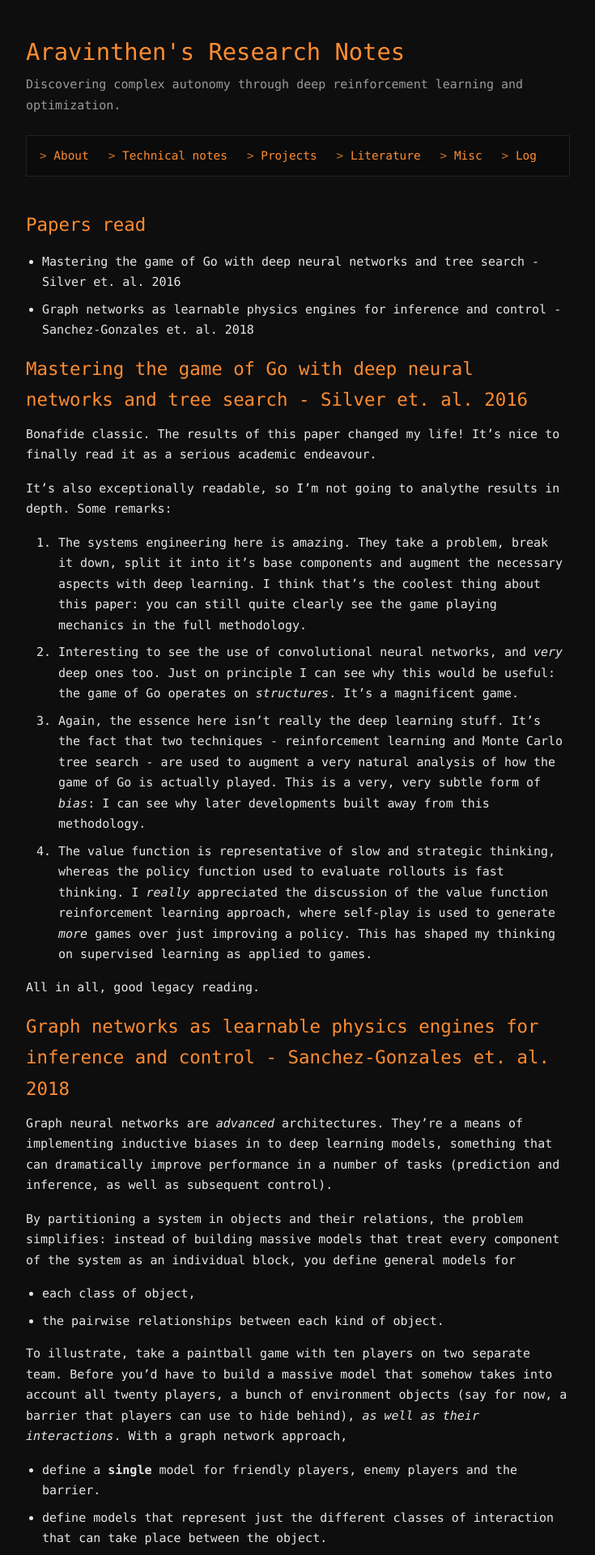
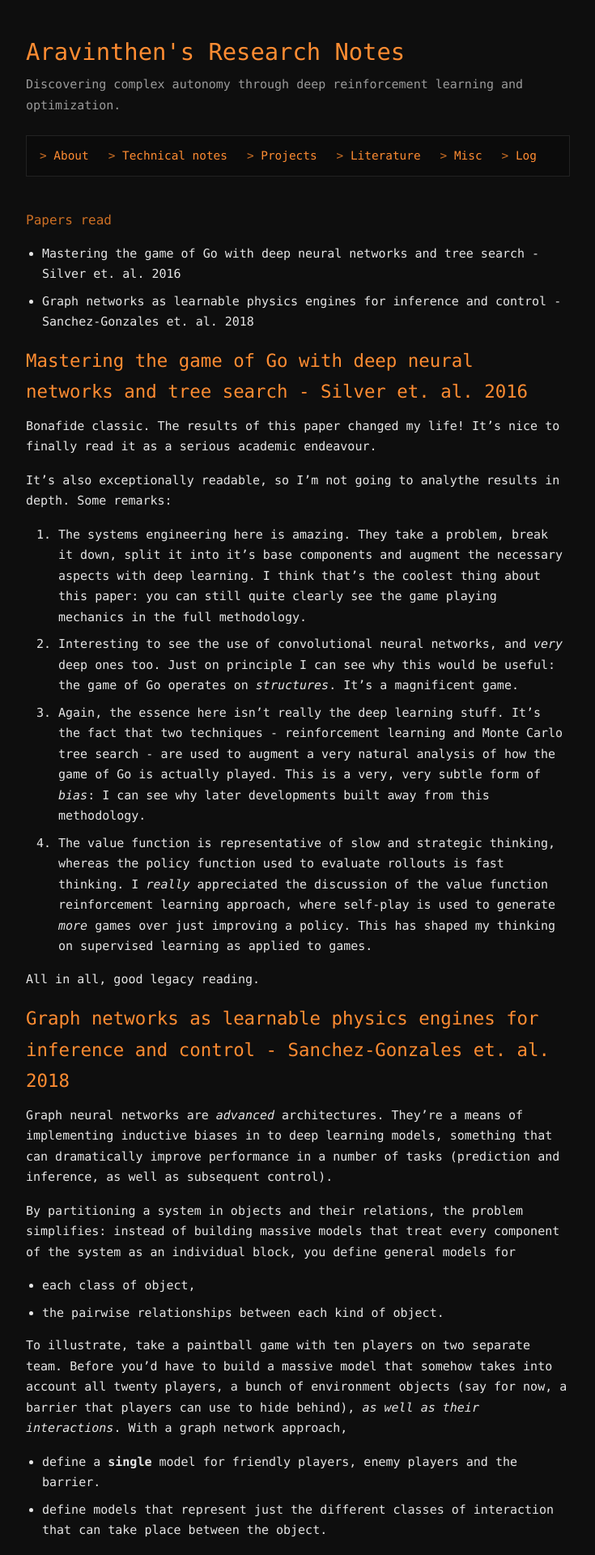
Before and after one commit to aravinthen/aravinthen.github.io, a Jekyll site: the page built from _posts/2026-01-10-literature_review.md, in a window 1280 px wide. Shown: the top 1920 px of the page at 81% size, without its empty margins (272-1007 px from the left). Built offline with Jekyll 4.4.1, drawn with Linux system fonts in a browser that asks for light colours; our own code applies the rules of GitHub Pages for plain Markdown files.

```diff
--- a/_posts/2026-01-10-literature_review.md
+++ b/_posts/2026-01-10-literature_review.md
@@ -3,7 +3,7 @@ title: "Literature review - Week 1 "
 category: literature
 ---
 
-# Papers read
+### Papers read
 * Mastering the game of Go with deep neural networks and tree search - Silver et. al. 2016
 * Graph networks as learnable physics engines for inference and control - Sanchez-Gonzales et. al. 2018
 
```
